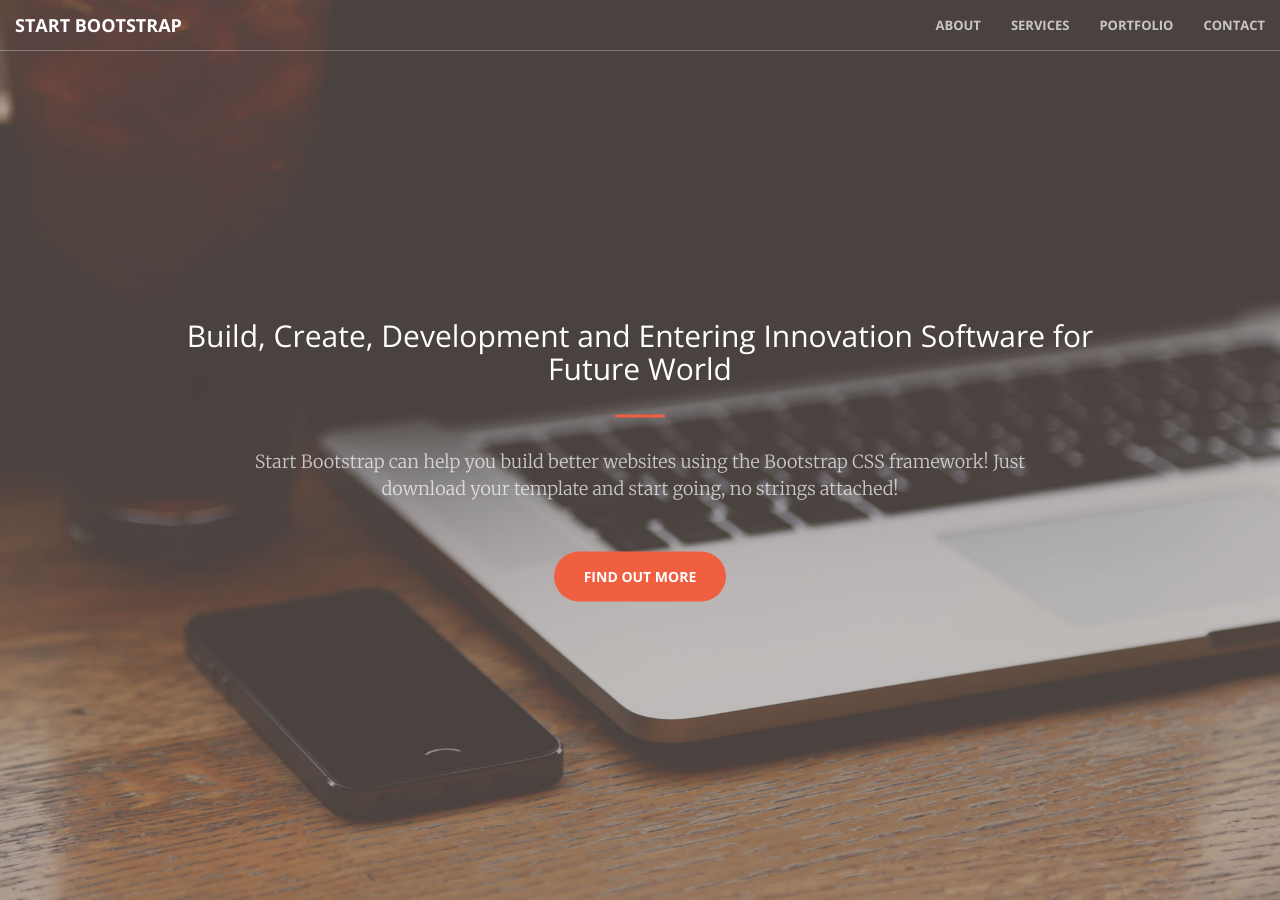
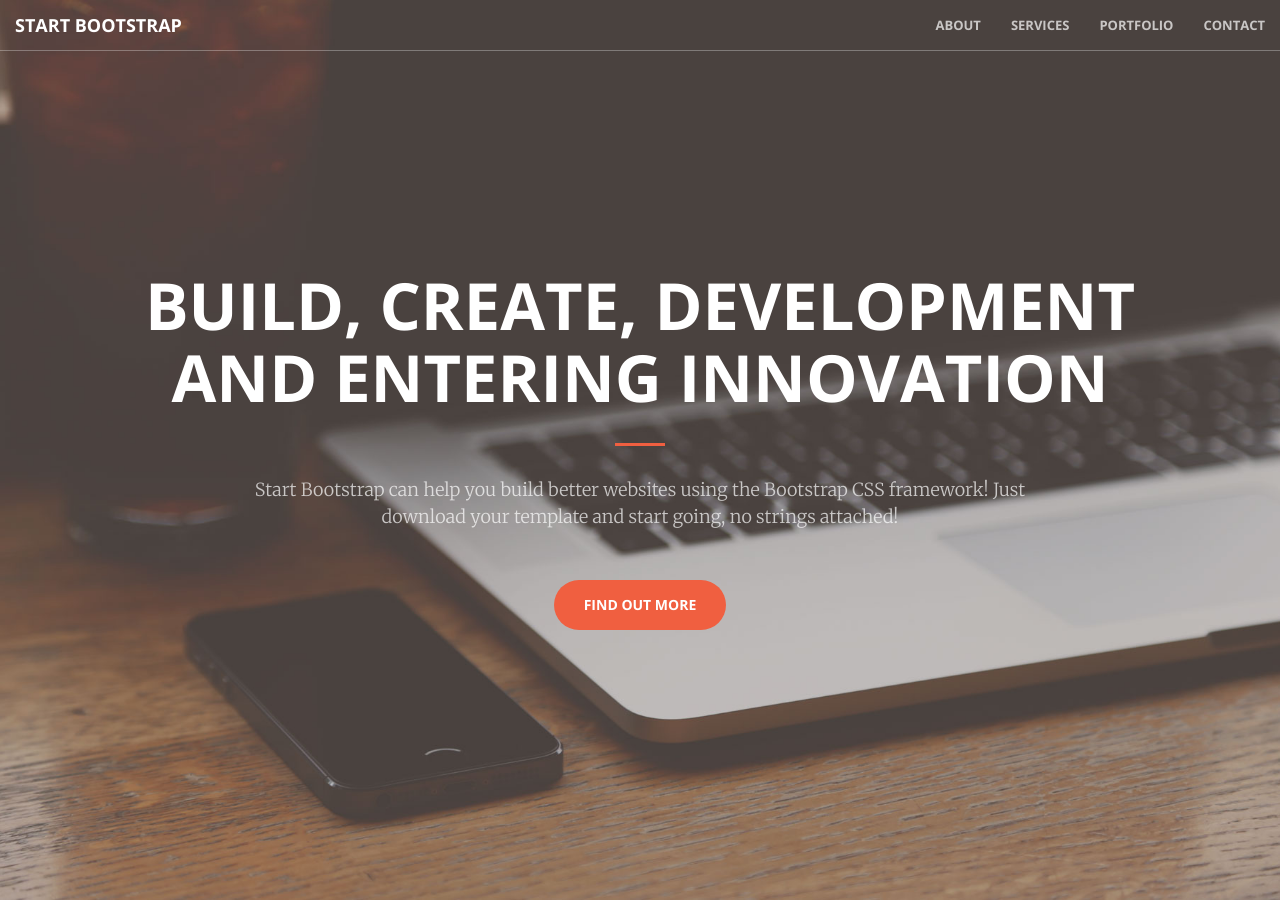
Before and after one commit to mgg-dev/mgg-dev.github.io, a Jekyll site: the page built from index.html, in a window 1280 px wide and 900 px high. Built offline with Jekyll 4.4.1, drawn with Linux system fonts in a browser that asks for light colours.

Commit message:
Update header.html

```diff
--- a/_includes/header.html
+++ b/_includes/header.html
@@ -2,7 +2,7 @@
     <div class="header-content">
         <div class="header-content-inner">
 <!--             <h1>Your Favorite Source of Free Bootstrap Themes</h1> -->
-            <h2>Build, Create, Development and Entering Innovation Software for Future World</h2>
+            <h1>Build, Create, Development and Entering Innovation</h1>
             <hr>
             <p>Start Bootstrap can help you build better websites using the Bootstrap CSS framework! Just download your template and start going, no strings attached!</p>
             <a href="#about" class="btn btn-primary btn-xl page-scroll">Find Out More</a>
```
